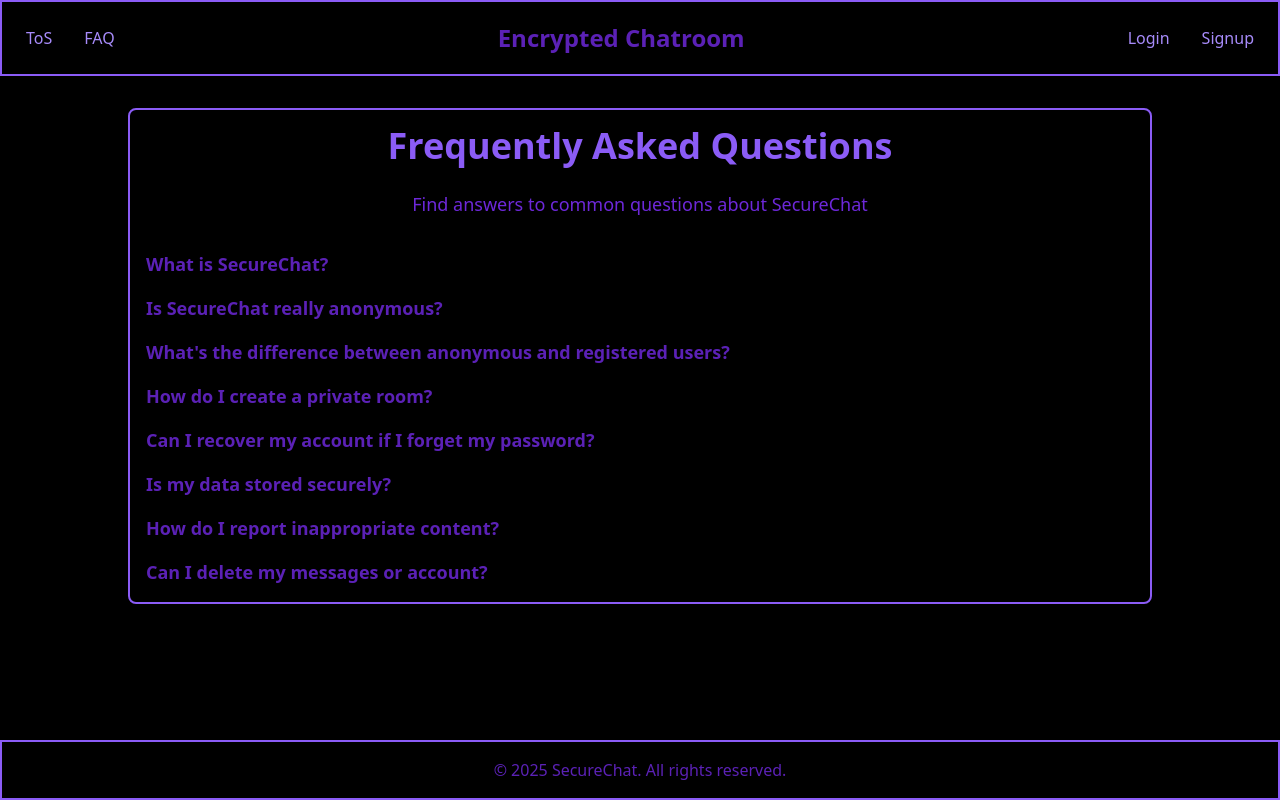
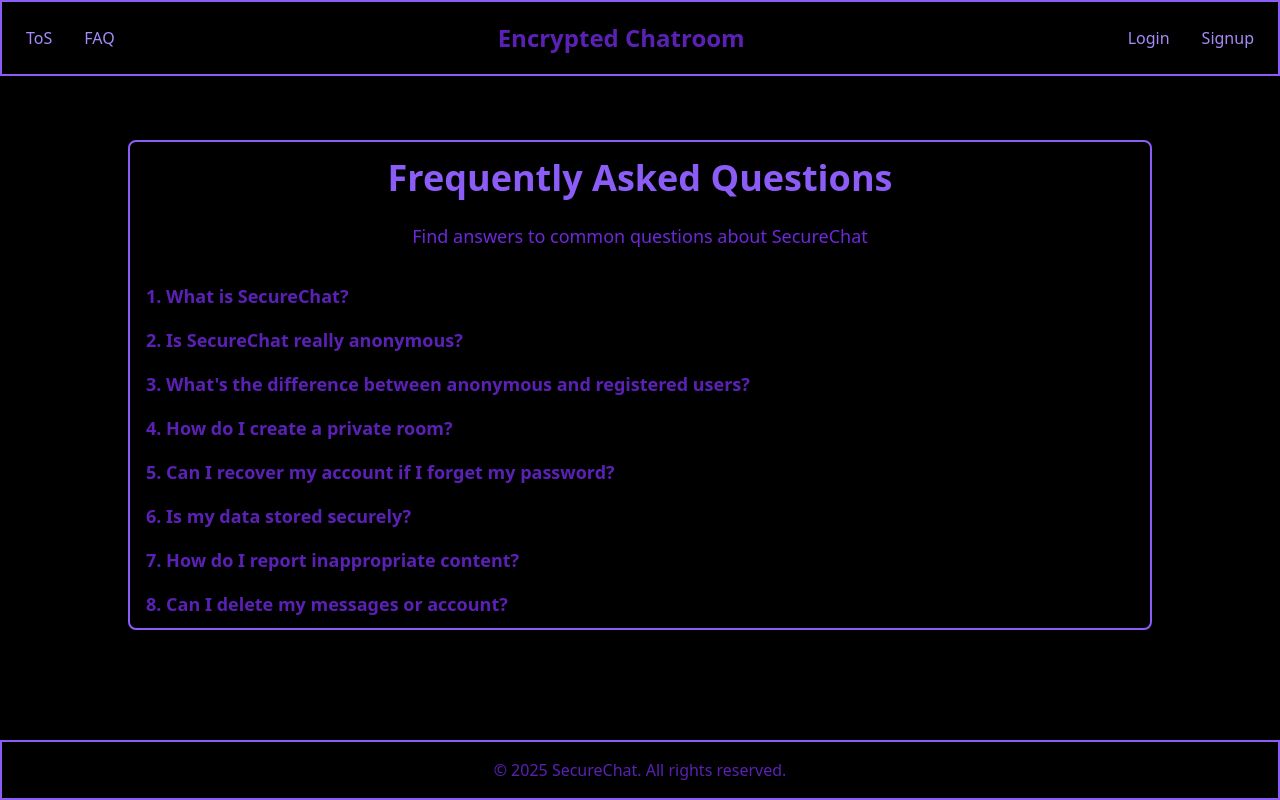
Before and after one commit to Xalibur1/Hermius, a Flask app: page /faq in a window 1280 px wide. Run offline with Flask 3, Linux system fonts and the light colour scheme.

Commit message:
fixed everything (UI)

```diff
--- a/templates/faq.html
+++ b/templates/faq.html
@@ -16,7 +16,13 @@
             }
             .content {
             flex-grow: 1;
-                max-width: 80%; /* Adjust this value to make the content box wider */
+            max-width: 80%;
+            padding-bottom: 10px; /* Add padding to the bottom */
+            margin-bottom: 10rem; /* Adjust the value as needed */
+            position: relative;
+            top: 2rem; /* Adjust based on your navbar height */
+            left: 0;
+            bottom: 0rem; /* Adjust based on your footer height */
             }
             .footer {
                 position: fixed;
@@ -52,50 +58,50 @@
             </div>
             <div class="space-y-4">
             <div class="faq-item">
-                <button class="faq-question w-full text-left text-lg font-semibold text-purple-800 hover:underline">What is SecureChat?</button>
-                <div class="faq-answer hidden mt-2 text-purple-800">
+            <button class="faq-question w-full text-left text-lg font-semibold text-purple-800 hover:underline">1. What is SecureChat?</button>
+            <div class="faq-answer hidden mt-2 text-purple-800 bg-purple-100 p-2 rounded">
                 <p>SecureChat is an encrypted anonymous chatroom platform that allows users to communicate securely without revealing their identity. Users can create or join chat rooms anonymously or create an account for additional features.</p>
             </div>
             </div>
             <div class="faq-item">
-                <button class="faq-question w-full text-left text-lg font-semibold text-purple-800 hover:underline">Is SecureChat really anonymous?</button>
-                <div class="faq-answer hidden mt-2 text-purple-800">
+            <button class="faq-question w-full text-left text-lg font-semibold text-purple-800 hover:underline">2. Is SecureChat really anonymous?</button>
+            <div class="faq-answer hidden mt-2 text-purple-800 bg-purple-100 p-2 rounded">
                 <p>Yes, SecureChat ensures that your identity remains anonymous while you communicate in chat rooms.</p>
             </div>
             </div>
             <div class="faq-item">
-                <button class="faq-question w-full text-left text-lg font-semibold text-purple-800 hover:underline">What's the difference between anonymous and registered users?</button>
-                <div class="faq-answer hidden mt-2 text-purple-800">
+            <button class="faq-question w-full text-left text-lg font-semibold text-purple-800 hover:underline">3. What's the difference between anonymous and registered users?</button>
+            <div class="faq-answer hidden mt-2 text-purple-800 bg-purple-100 p-2 rounded">
                 <p>Anonymous users can join chat rooms without creating an account, while registered users have access to additional features such as creating private rooms.</p>
             </div>
             </div>
             <div class="faq-item">
-                <button class="faq-question w-full text-left text-lg font-semibold text-purple-800 hover:underline">How do I create a private room?</button>
-                <div class="faq-answer hidden mt-2 text-purple-800">
+            <button class="faq-question w-full text-left text-lg font-semibold text-purple-800 hover:underline">4. How do I create a private room?</button>
+            <div class="faq-answer hidden mt-2 text-purple-800 bg-purple-100 p-2 rounded">
                 <p>To create a private room, you need to register an account and then click on the 'Create Private Room' button in your dashboard.</p>
             </div>
             </div>
             <div class="faq-item">
-                <button class="faq-question w-full text-left text-lg font-semibold text-purple-800 hover:underline">Can I recover my account if I forget my password?</button>
-                <div class="faq-answer hidden mt-2 text-purple-800">
+            <button class="faq-question w-full text-left text-lg font-semibold text-purple-800 hover:underline">5. Can I recover my account if I forget my password?</button>
+            <div class="faq-answer hidden mt-2 text-purple-800 bg-purple-100 p-2 rounded">
                 <p>Yes, you can recover your account by clicking on the 'Forgot Password' link on the login page and following the instructions.</p>
             </div>
             </div>
             <div class="faq-item">
-                <button class="faq-question w-full text-left text-lg font-semibold text-purple-800 hover:underline">Is my data stored securely?</button>
-                <div class="faq-answer hidden mt-2 text-purple-800">
+            <button class="faq-question w-full text-left text-lg font-semibold text-purple-800 hover:underline">6. Is my data stored securely?</button>
+            <div class="faq-answer hidden mt-2 text-purple-800 bg-purple-100 p-2 rounded">
                 <p>Yes, your data is stored securely with end-to-end encryption, ensuring that only you and the intended recipient can read the messages.</p>
             </div>
             </div>
             <div class="faq-item">
-                <button class="faq-question w-full text-left text-lg font-semibold text-purple-800 hover:underline">How do I report inappropriate content?</button>
-                <div class="faq-answer hidden mt-2 text-purple-800">
+            <button class="faq-question w-full text-left text-lg font-semibold text-purple-800 hover:underline">7. How do I report inappropriate content?</button>
+            <div class="faq-answer hidden mt-2 text-purple-800 bg-purple-100 p-2 rounded">
                 <p>We have a reporting system in place for users to report inappropriate content or behavior. Our team reviews these reports and takes appropriate action.</p>
             </div>
             </div>
             <div class="faq-item">
-                <button class="faq-question w-full text-left text-lg font-semibold text-purple-800 hover:underline">Can I delete my messages or account?</button>
-                <div class="faq-answer hidden mt-2 text-purple-800">
+            <button class="faq-question w-full text-left text-lg font-semibold text-purple-800 hover:underline">8. Can I delete my messages or account?</button>
+            <div class="faq-answer hidden mt-2 text-purple-800 bg-purple-100 p-2 rounded">
                 <p>Yes, you can delete your messages or account by going to your account settings and selecting the appropriate option.</p>
             </div>
             </div>
```
Also changed, not shown: templates/tos.html (+91 -0 lines). Lines whose indentation alone changed are shown as unchanged.
